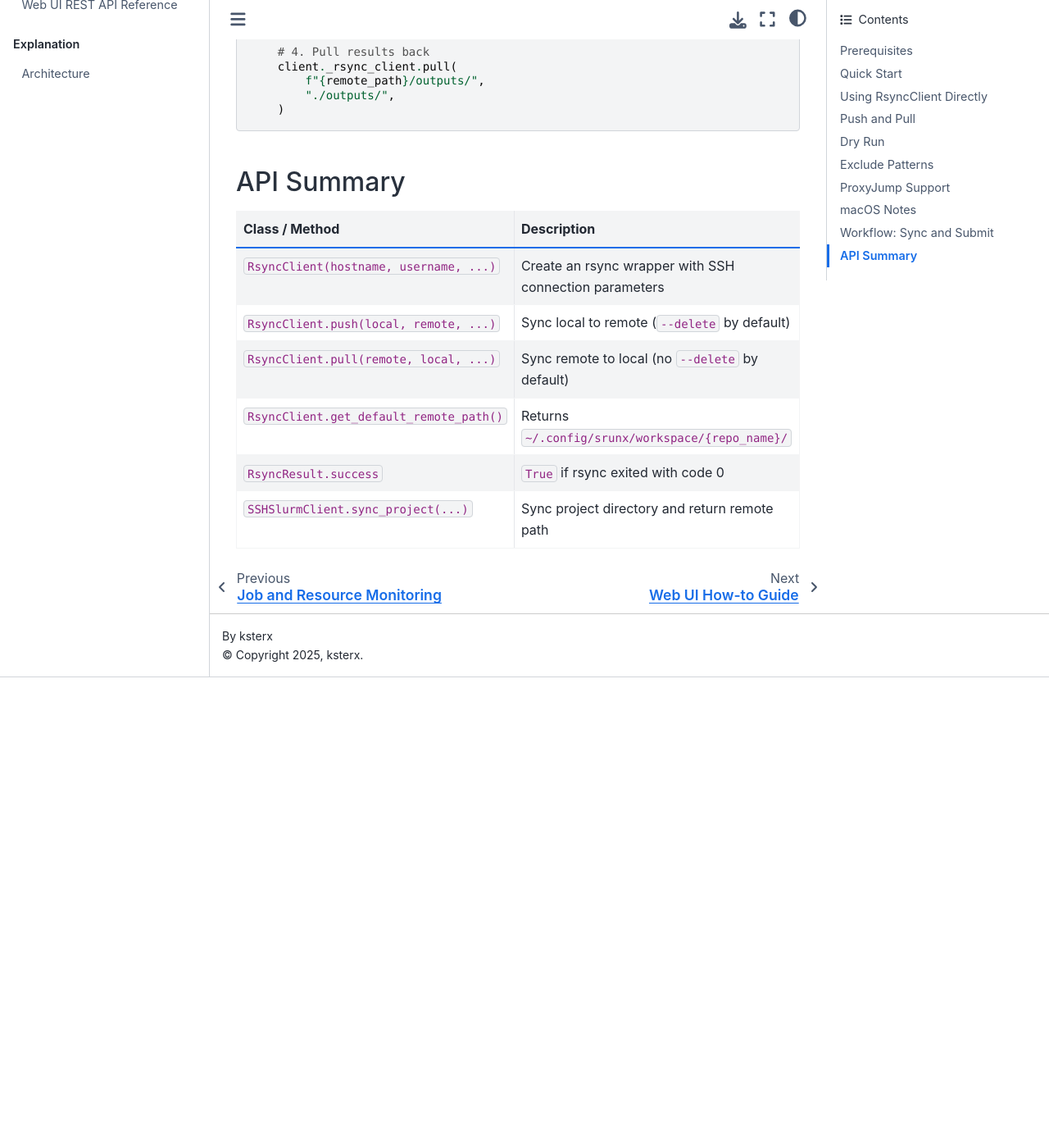
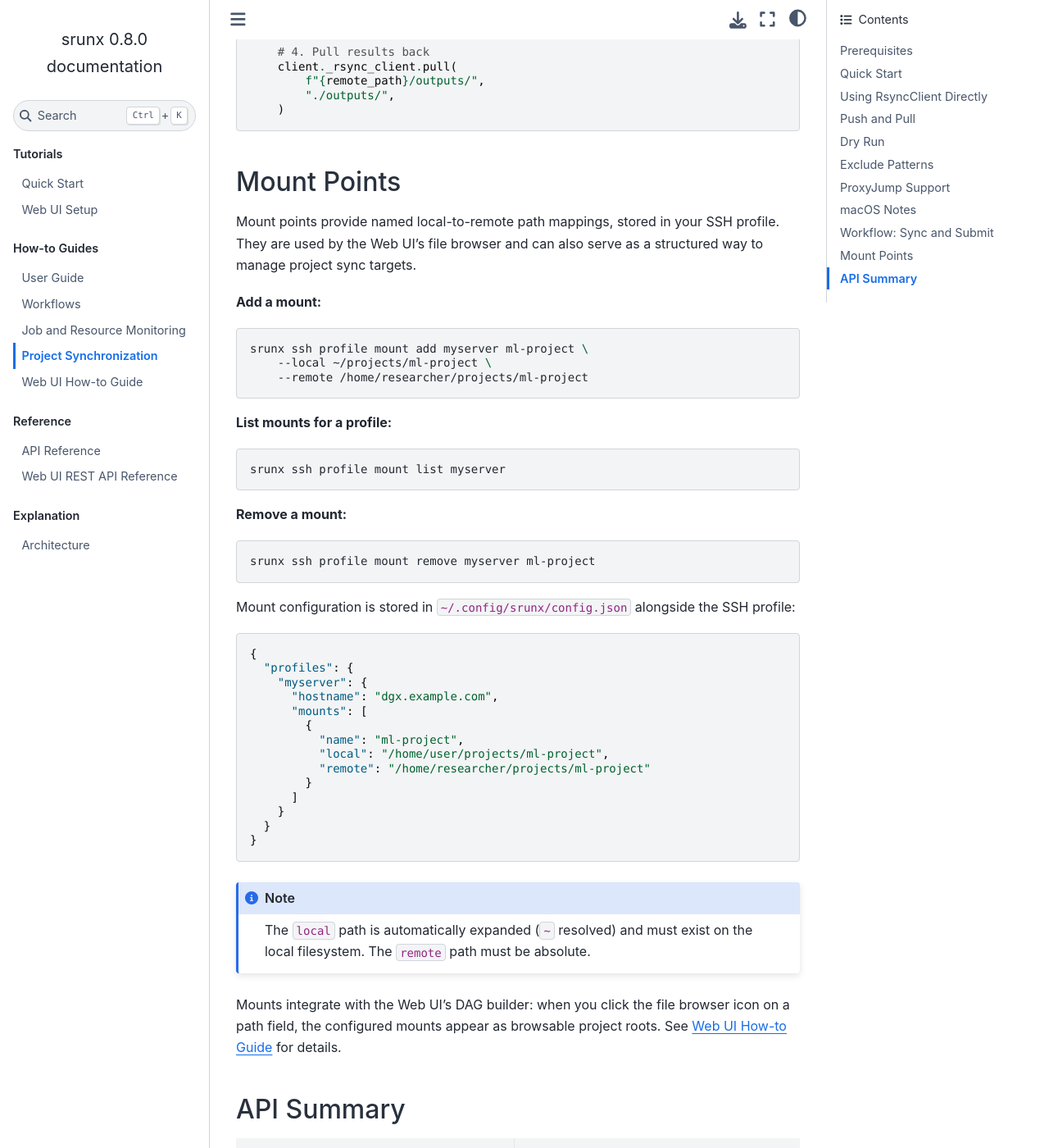
Before and after one commit to ksterx/srunx, a Sphinx documentation site: the page built from docs/how-to/sync.rst, in a window 1280 px wide and 1400 px high, scrolled down 4077 px. Shown: the whole window at 82% size. Built offline with Sphinx 7.4.7 and the Sphinx Book theme 1.1.4, drawn with Linux system fonts in a browser that asks for light colours; pages that are not in the unit, such as notebooks, are missing from menus; before the commit the page ends 4903 px from its top, so only the background shows below that.

Commit message:
docs: add CLI mount commands to sync guide and CLAUDE.md
- Add Mount Points section to how-to/sync.rst with add/list/remove examples
- Add mount CLI commands to CLAUDE.md SSH Integration section

Co-Authored-By: Claude Opus 4.6 (1M context) <noreply@anthropic.com>

```diff
--- a/docs/how-to/sync.rst
+++ b/docs/how-to/sync.rst
@@ -207,6 +207,62 @@ A typical workflow combines sync with job submission:
            "./outputs/",
        )
 
+Mount Points
+------------
+
+Mount points provide named local-to-remote path mappings, stored in your SSH
+profile. They are used by the Web UI's file browser and can also serve as
+a structured way to manage project sync targets.
+
+**Add a mount:**
+
+.. code-block:: bash
+
+   srunx ssh profile mount add myserver ml-project \
+       --local ~/projects/ml-project \
+       --remote /home/researcher/projects/ml-project
+
+**List mounts for a profile:**
+
+.. code-block:: bash
+
+   srunx ssh profile mount list myserver
+
+**Remove a mount:**
+
+.. code-block:: bash
+
+   srunx ssh profile mount remove myserver ml-project
+
+Mount configuration is stored in ``~/.config/srunx/config.json`` alongside
+the SSH profile:
+
+.. code-block:: json
+
+   {
+     "profiles": {
+       "myserver": {
+         "hostname": "dgx.example.com",
+         "mounts": [
+           {
+             "name": "ml-project",
+             "local": "/home/user/projects/ml-project",
+             "remote": "/home/researcher/projects/ml-project"
+           }
+         ]
+       }
+     }
+   }
+
+.. note::
+
+   The ``local`` path is automatically expanded (``~`` resolved) and must
+   exist on the local filesystem. The ``remote`` path must be absolute.
+
+Mounts integrate with the Web UI's DAG builder: when you click the file
+browser icon on a path field, the configured mounts appear as browsable
+project roots. See :doc:`/how-to/webui` for details.
+
 API Summary
 -----------
 
```
Also changed, not shown: CLAUDE.md (+3 -0 lines).
